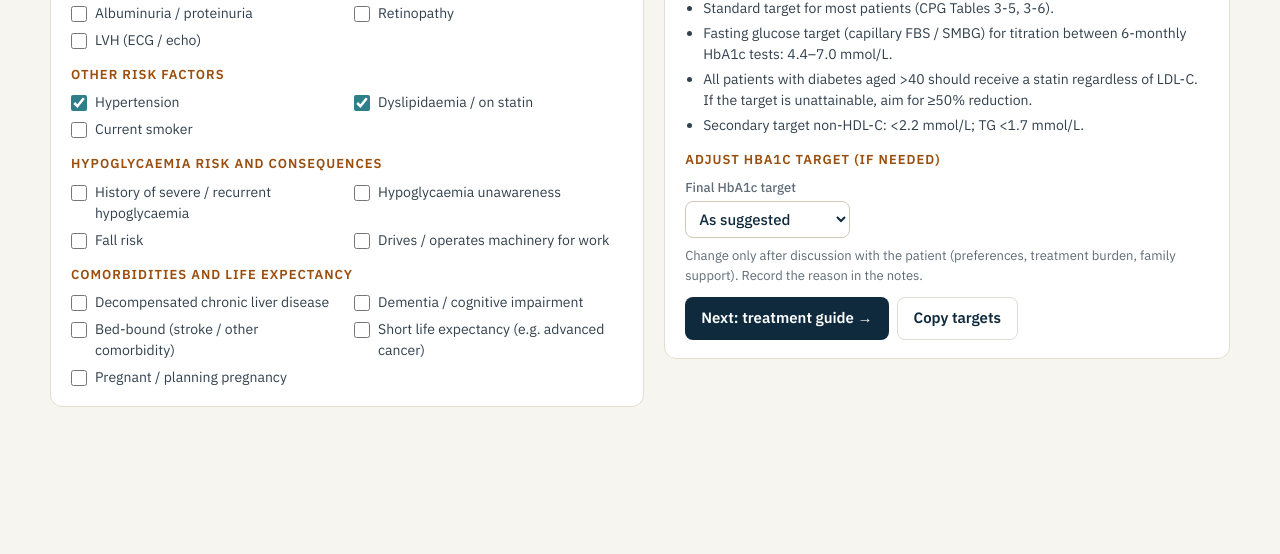
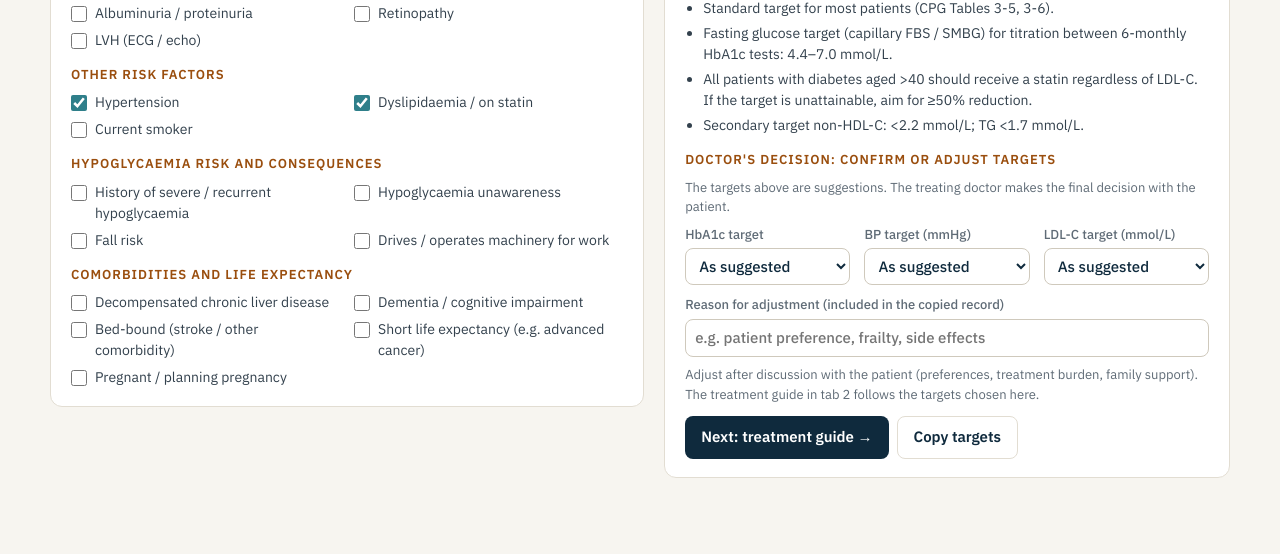
Before and after one commit to ncdjknkedah/pt2t, a plain HTML site: page index.html in a window 1280 px wide. Shown: the part 611-1165 px from the top of the page. Before the commit the page ends 1094 px from the top, so only its background shows below. Drawn offline with Linux system fonts and the light colour scheme.

Commit message:
Update index.html

```diff
--- a/index.html
+++ b/index.html
@@ -149,7 +149,7 @@ pre.copy{white-space:pre-wrap;font-family:'IBM Plex Sans',Arial,sans-serif;font-
 
 <div class="sticky">
   <div class="card">
-    <h2 data-ms="Sasaran individu">Individual targets</h2>
+    <h2 data-ms="Cadangan sasaran individu">Suggested individual targets</h2>
     <p class="hint" data-ms="Dikemas kini secara automatik apabila profil diubah.">Updates automatically as the profile changes.</p>
     <div class="tgt" style="margin-top:12px">
       <div class="tbox"><p class="k">HbA1c</p><p class="v" id="tA">—</p><p class="s" id="tAs"></p></div>
@@ -157,13 +157,21 @@ pre.copy{white-space:pre-wrap;font-family:'IBM Plex Sans',Arial,sans-serif;font-
       <div class="tbox"><p class="k">LDL-C</p><p class="v" id="tL">—</p><p class="s" id="tLs"></p></div>
     </div>
     <div class="why" id="why"></div>
-    <h3 data-ms="Ubah suai sasaran HbA1c (jika perlu)">Adjust HbA1c target (if needed)</h3>
-    <div class="row">
-      <label class="f"><span data-ms="Sasaran HbA1c akhir">Final HbA1c target</span><select id="ovA">
+    <h3 data-ms="Keputusan doktor: sahkan atau ubah sasaran">Doctor's decision: confirm or adjust targets</h3>
+    <p class="hint" data-ms="Sasaran di atas ialah cadangan. Doktor yang merawat membuat keputusan akhir bersama pesakit.">The targets above are suggestions. The treating doctor makes the final decision with the patient.</p>
+    <div class="row" style="margin-top:8px">
+      <label class="f"><span data-ms="Sasaran HbA1c">HbA1c target</span><select id="ovA">
         <option value="auto" data-ms="Ikut cadangan">As suggested</option><option value="6.5">≤6.5%</option><option value="7.0">&lt;7.0%</option><option value="7.5">≤7.5%</option><option value="8.0">≤8.0%</option><option value="8.5">&lt;8.5%</option>
       </select></label>
+      <label class="f"><span data-ms="Sasaran BP (mmHg)">BP target (mmHg)</span><select id="ovB">
+        <option value="auto" data-ms="Ikut cadangan">As suggested</option><option value="130">&lt;130/80</option><option value="chd">130–139 / 70–79</option><option value="140">&lt;140/80</option><option value="14090">&lt;140/90</option><option value="150">&lt;150/90</option>
+      </select></label>
+      <label class="f"><span data-ms="Sasaran LDL-C (mmol/L)">LDL-C target (mmol/L)</span><select id="ovL">
+        <option value="auto" data-ms="Ikut cadangan">As suggested</option><option value="1.4">&lt;1.4</option><option value="1.8">&lt;1.8</option><option value="2.6">&lt;2.6</option><option value="3.0">&lt;3.0</option><option value="ind" data-ms="Individu (tiada sasaran angka)">Individual (no numeric target)</option>
+      </select></label>
     </div>
-    <p class="note" data-ms="Ubah hanya selepas perbincangan bersama pesakit (keutamaan, beban rawatan, sokongan keluarga). Catat sebab dalam rekod.">Change only after discussion with the patient (preferences, treatment burden, family support). Record the reason in the notes.</p>
+    <label class="f" style="margin-top:10px"><span data-ms="Sebab ubah suai (dimasukkan dalam rekod yang disalin)">Reason for adjustment (included in the copied record)</span><input type="text" id="ovWhy" data-ph-en="e.g. patient preference, frailty, side effects" data-ph-ms="cth. pilihan pesakit, kerapuhan, kesan sampingan" placeholder="e.g. patient preference, frailty, side effects" style="font:inherit;font-size:15px;color:var(--ink);border:1px solid #CFC9BC;border-radius:8px;padding:7px 9px"></label>
+    <p class="note" data-ms="Ubah selepas perbincangan bersama pesakit (keutamaan, beban rawatan, sokongan keluarga). Panduan rawatan di tab 2 akan mengikut sasaran yang dipilih.">Adjust after discussion with the patient (preferences, treatment burden, family support). The treatment guide in tab 2 follows the targets chosen here.</p>
     <div class="btns"><button class="btn" id="go2" data-ms="Seterusnya: panduan rawatan →">Next: treatment guide →</button><button class="btn sec" id="cp1" data-ms="Salin sasaran">Copy targets</button><span class="toast" id="t1"></span></div>
     <pre class="copy" id="pc1"></pre>
   </div>
@@ -369,6 +377,9 @@ function targets(){
   else if(p.chd){r.b={s:140,d:80,txt:'130–139 / 70–79',sub:L('CHD present: avoid SBP <120 and DBP <70','Ada CHD: elak SBP <120 dan DBP <70'),lowS:120,lowD:70};}
   else if(dkd||p.stroke){r.b={s:130,d:80,txt:'<130/80',sub:(dkd?'DKD':L('High stroke risk','Risiko strok tinggi'))+L(': SBP <130 if tolerated (not <120), DBP 70–79',': SBP <130 jika toleran (bukan <120), DBP 70–79'),lowS:120,lowD:70};}
   else{r.b={s:140,d:80,txt:'<140/80',sub:L('Ideal SBP 130–139, DBP 70–79 (CPG Table 3-5)','Ideal SBP 130–139, DBP 70–79 (CPG Jadual 3-5)'),lowS:120,lowD:70};}
+  r.bAuto=r.b.txt; const ob=$('ovB').value;
+  if(ob!=='auto'){const M={'130':{s:130,d:80,txt:'<130/80',lowS:120,lowD:70},'chd':{s:140,d:80,txt:'130–139 / 70–79',lowS:120,lowD:70},'140':{s:140,d:80,txt:'<140/80',lowS:120,lowD:70},'14090':{s:140,d:90,txt:'<140/90'},'150':{s:150,d:90,txt:'<150/90'}}[ob];
+    if(M.txt!==r.b.txt){r.b=Object.assign({},M,{sub:L('Set by doctor (suggested ','Ditetapkan doktor (cadangan ')+r.bAuto+')'});r.bOv=true;}}
   const tod=p.alb||(p.egfr!==null&&p.egfr<30)||p.lvh||p.ret;
   const rf=[]; if(p.age!==null&&p.age>=65)rf.push(L('age ≥65','umur ≥65')); if(p.htn)rf.push(L('hypertension','hipertensi')); if(p.dysl)rf.push(L('dyslipidaemia','dislipidemia')); if(p.smk)rf.push(L('smoking','merokok')); if(p.bmi!==null&&p.bmi>=27.5)rf.push(L('obesity','obesiti'));
   if(elder&&es.s==='vcomplex'){r.l={v:null,txt:L('Individual','Individu'),sub:L('Continue statin if tolerated, especially for secondary prevention (CPG Table 6-2)','Teruskan statin jika toleran, terutama pencegahan sekunder (CPG Jadual 6-2)'),cat:'—'};}
@@ -379,6 +390,11 @@ function targets(){
   else{
     const sub=(p.dur!==null&&p.dur>=10)?L('High risk: diabetes ≥10 years + risk factor','Risiko tinggi: DM ≥10 tahun + faktor risiko'):L('High risk (does not meet moderate-risk criteria)','Risiko tinggi (tidak memenuhi kriteria risiko sederhana)');
     r.l={v:1.8,nh:2.6,txt:'<1.8',sub,cat:L('high','tinggi')};}
+  r.lAuto=r.l.txt; const ol=$('ovL').value;
+  if(ol!=='auto'){
+    if(ol==='ind'){if(r.l.v!==null){r.l={v:null,txt:L('Individual','Individu'),sub:L('Set by doctor (suggested ','Ditetapkan doktor (cadangan ')+r.lAuto+' mmol/L)',cat:'—'};r.lOv=true;}}
+    else{const v=parseFloat(ol);if(v!==r.l.v){const nh={1.4:2.2,1.8:2.6,2.6:3.4,3.0:3.8}[v];r.l={v,nh,txt:'<'+ol,sub:L('Set by doctor (suggested ','Ditetapkan doktor (cadangan ')+r.lAuto+(r.l.v?' mmol/L':'')+')',cat:L('set by doctor','ditetapkan doktor'),vh:v===1.4,mod:v>=2.6};r.lOv=true;}}
+  }
   r.p=p; r.cvd=cvd; r.dkd=dkd;
   return r;
 }
@@ -494,7 +510,7 @@ function lipid(T){
   const Lt=T.l;
   if(Lt.v===null){const h=stat(true,L(`LDL ${l} mmol/L: individual target`,`LDL ${l} mmol/L: sasaran individu`));S.push(li(L('Continue statin if tolerated; weigh benefit against life expectancy.','Teruskan statin jika toleran; pertimbang manfaat mengikut jangka hayat.')));return {html:h+`<ol class="steps">${S.join('')}</ol>`,at:true,txt:txtOf(h,S)};}
   const at=l<Lt.v; const need=Math.max(0,Math.round((1-Lt.v/l)*100));
-  const head=stat(at,at?L(`LDL ${l} mmol/L within target (${Lt.txt}; ${Lt.cat} risk)`,`LDL ${l} mmol/L dalam sasaran (${Lt.txt}; risiko ${Lt.cat})`):L(`LDL ${l} mmol/L above target (${Lt.txt}; needs ~${need}% reduction)`,`LDL ${l} mmol/L atas sasaran (${Lt.txt}; perlu turun ~${need}%)`));
+  const head=stat(at,at?(T.lOv?L(`LDL ${l} mmol/L within target (${Lt.txt}; set by doctor)`,`LDL ${l} mmol/L dalam sasaran (${Lt.txt}; ditetapkan doktor)`):L(`LDL ${l} mmol/L within target (${Lt.txt}; ${Lt.cat} risk)`,`LDL ${l} mmol/L dalam sasaran (${Lt.txt}; risiko ${Lt.cat})`)):L(`LDL ${l} mmol/L above target (${Lt.txt}; needs ~${need}% reduction)`,`LDL ${l} mmol/L atas sasaran (${Lt.txt}; perlu turun ~${need}%)`));
   const st=$('stat').value,ez=$('eze').value;
   if(at){S.push(li(L('Continue treatment; repeat lipid profile yearly.','Teruskan rawatan; ulang profil lipid setahun sekali.')));}
   else{
@@ -534,8 +550,8 @@ function update(){
   $('elderBlock').style.display=T.elder?'block':'none';
   $('tA').textContent=fmtA2(T.a,T.elder)+(T.aOv?'*':'');
   $('tAs').textContent=T.aOv?L('Adjusted by doctor (originally suggested ','Diubah suai oleh pegawai (cadangan asal ')+fmtA2(T.aAuto,T.elder)+')':(T.elder?L('Older adult: ','Warga emas: ')+eldName(T.es):({6.5:L('Tight','Ketat'),7.0:L('Standard','Standard'),8.0:L('Less stringent','Kurang ketat')})[T.aAuto]||'');
-  $('tB').textContent=T.b.txt; $('tBs').textContent=T.b.sub;
-  $('tL').textContent=T.l.txt+(T.l.v?' mmol/L':''); $('tLs').textContent=T.l.sub;
+  $('tB').textContent=T.b.txt+(T.bOv?'*':''); $('tBs').textContent=T.b.sub;
+  $('tL').textContent=T.l.txt+(T.l.v?' mmol/L':'')+(T.lOv?'*':''); $('tLs').textContent=T.l.sub;
   const w=[T.aw];
   {const F=fbsT(T);w.push(L(`Fasting glucose target (capillary FBS / SMBG) for titration between 6-monthly HbA1c tests: ${f1(F[0])}–${f1(F[1])} mmol/L.`,`Sasaran glukosa puasa (FBS kapilari / SMBG) untuk titrasi antara ujian HbA1c 6-bulanan: ${f1(F[0])}–${f1(F[1])} mmol/L.`));}
   if(T.l.v&&T.p.age>40) w.push(L('All patients with diabetes aged >40 should receive a statin regardless of LDL-C. If the target is unattainable, aim for ≥50% reduction.','Semua pesakit DM >40 tahun perlu statin tanpa mengira paras LDL-C. Jika sasaran tidak dapat dicapai, sasarkan penurunan ≥50%.'));
@@ -553,7 +569,7 @@ function update(){
   last={T,g,b,l,n,fu};
   $('pc1').textContent=tgtText(T);
 }
-function tgtText(T){const F=fbsT(T);return L('INDIVIDUAL TARGETS (T2T Protocol, Kedah SHD)','SASARAN INDIVIDU (Protokol T2T, JKN Kedah)')+`\nHbA1c: ${fmtA2(T.a,T.elder)}${T.aOv?L(' (adjusted; suggested ',' (diubah suai; cadangan ')+fmtA2(T.aAuto,T.elder)+')':''}\n`+L('Fasting glucose (FBS/SMBG): ','Glukosa puasa (FBS/SMBG): ')+`${f1(F[0])}–${f1(F[1])} mmol/L\nBP: ${T.b.txt} mmHg\nLDL-C: ${T.l.txt}${T.l.v?' mmol/L ('+L('risk ','risiko ')+T.l.cat+')':''}\n`+L('Basis: ','Asas: ')+T.aw}
+function tgtText(T){const F=fbsT(T);return L('INDIVIDUAL TARGETS (T2T Protocol, Kedah SHD)','SASARAN INDIVIDU (Protokol T2T, JKN Kedah)')+`\nHbA1c: ${fmtA2(T.a,T.elder)}${T.aOv?L(' (adjusted; suggested ',' (diubah suai; cadangan ')+fmtA2(T.aAuto,T.elder)+')':''}\n`+L('Fasting glucose (FBS/SMBG): ','Glukosa puasa (FBS/SMBG): ')+`${f1(F[0])}–${f1(F[1])} mmol/L\nBP: ${T.b.txt} mmHg\nLDL-C: ${T.l.txt}${T.l.v?' mmol/L ('+(T.lOv?L('set by doctor','ditetapkan doktor'):L('risk ','risiko ')+T.l.cat)+')':''}\n`+L('Basis: ','Asas: ')+T.aw+((T.aOv||T.bOv||T.lOv)?'\n'+L('Adjusted by doctor: ','Diubah suai oleh doktor: ')+[T.aOv?'HbA1c':'',T.bOv?'BP':'',T.lOv?'LDL-C':''].filter(Boolean).join(', ')+($('ovWhy').value.trim()?L('. Reason: ','. Sebab: ')+$('ovWhy').value.trim():''):'')}
 async function copyOut(text,pre,toast){
   try{await navigator.clipboard.writeText(text);$(toast).textContent=L('Copied','Disalin');setTimeout(()=>$(toast).textContent='',2000);}
   catch(e){$(pre).style.display='block';$(pre).textContent=text;$(toast).textContent=L('Select the text below and copy','Pilih teks di bawah dan salin');}
```
